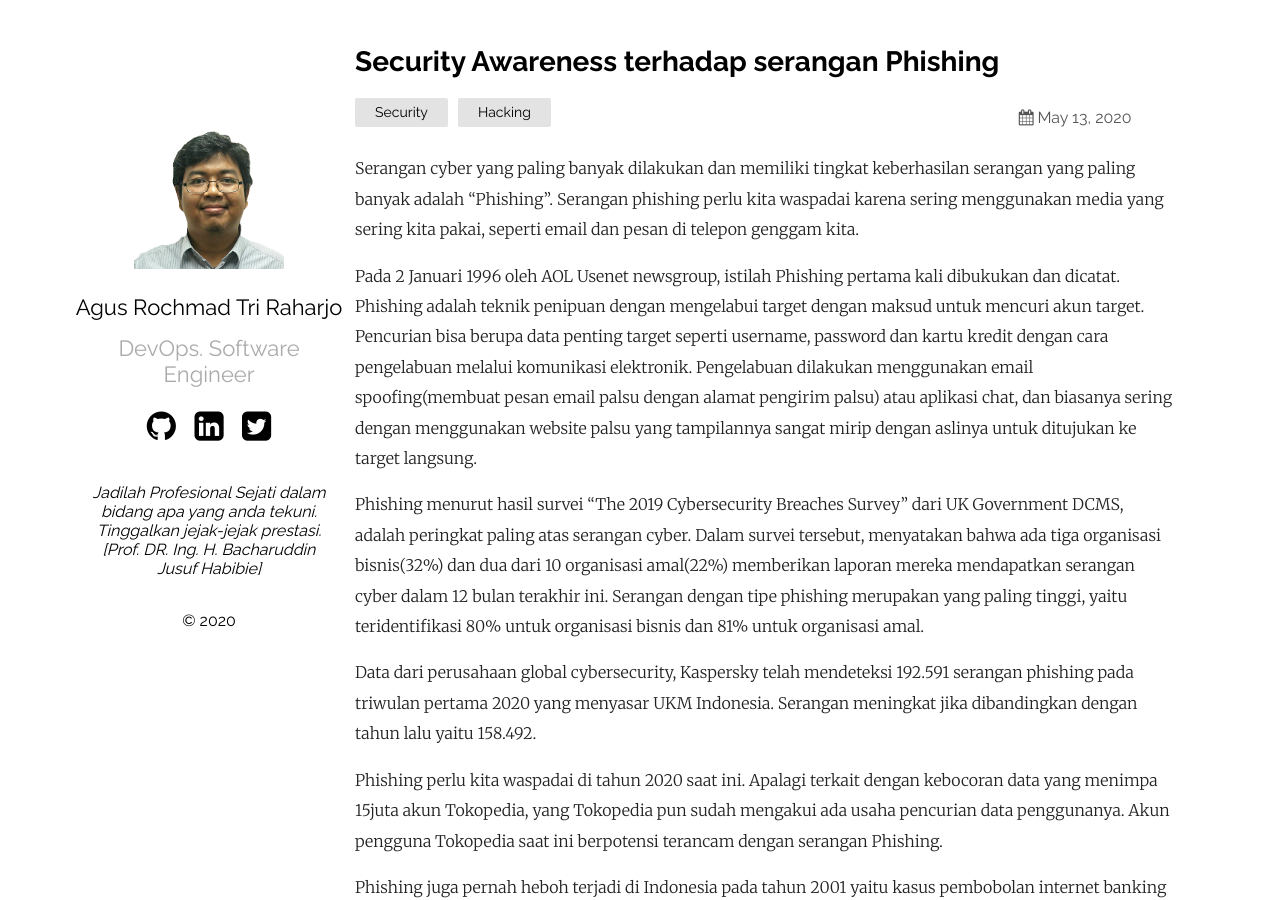
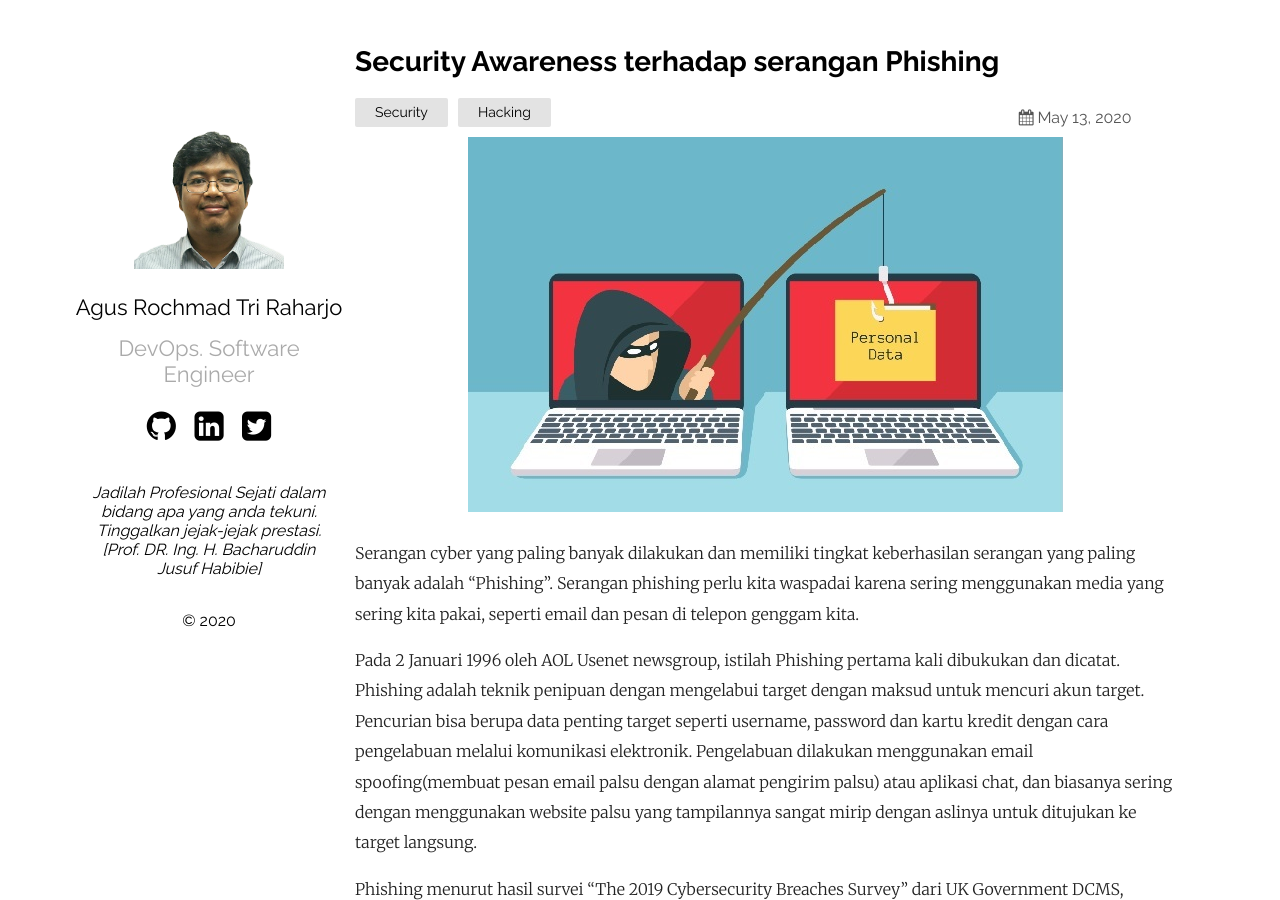
Before and after one commit to smallzero/smallzero.github.io, a Jekyll site: the page built from _posts/2020-05-13-security-awareness-terhadap-serangan-phishing.markdown, in a window 1280 px wide and 900 px high. Built offline with Jekyll 4.4.1, drawn with Linux system fonts in a browser that asks for light colours.

Commit message:
new update

```diff
--- a/_posts/2020-05-13-security-awareness-terhadap-serangan-phishing.markdown
+++ b/_posts/2020-05-13-security-awareness-terhadap-serangan-phishing.markdown
@@ -3,8 +3,9 @@ layout: post
 title:  "Security Awareness terhadap serangan Phishing"
 date:   2020-05-13 17:00:00 +0700
 categories: Security Hacking
-excerpt: Serangan cyber yang paling banyak dilakukan dan memiliki tingkat keberhasilan serangan yang paling banyak adalah "Phishing". Serangan phishing perlu kita waspadai karena sering menggunakan media yang sering kita pakai, seperti email dan pesan di telepon genggam kita. <br/><br/>Pada 2 Januari 1996 oleh AOL Usenet newsgroup, istilah Phishing pertama kali dibukukan dan dicatat. Phishing adalah teknik penipuan dengan mengelabui target dengan maksud untuk mencuri akun target. Pencurian bisa berupa data penting target seperti username, password dan kartu kredit dengan cara pengelabuan melalui komunikasi elektronik. Pengelabuan dilakukan menggunakan email spoofing(membuat pesan email palsu dengan alamat pengirim palsu) atau aplikasi chat, dan biasanya sering dengan menggunakan website palsu yang tampilannya sangat mirip dengan aslinya untuk ditujukan ke target langsung.
+excerpt: <div align="center"><img src="/assets/phishing.jpg"></div>Serangan cyber yang paling banyak dilakukan dan memiliki tingkat keberhasilan serangan yang paling banyak adalah "Phishing". Serangan phishing perlu kita waspadai karena sering menggunakan media yang sering kita pakai, seperti email dan pesan di telepon genggam kita. <br/><br/>Pada 2 Januari 1996 oleh AOL Usenet newsgroup, istilah Phishing pertama kali dibukukan dan dicatat. Phishing adalah teknik penipuan dengan mengelabui target dengan maksud untuk mencuri akun target. Pencurian bisa berupa data penting target seperti username, password dan kartu kredit dengan cara pengelabuan melalui komunikasi elektronik. Pengelabuan dilakukan menggunakan email spoofing(membuat pesan email palsu dengan alamat pengirim palsu) atau aplikasi chat, dan biasanya sering dengan menggunakan website palsu yang tampilannya sangat mirip dengan aslinya untuk ditujukan ke target langsung.
 ---
+<div align="center"><img src="{{ "/assets/phishing.jpg" | relative_url }}" alt="{{ site.plainwhite.name }}"></div>
 Serangan cyber yang paling banyak dilakukan dan memiliki tingkat keberhasilan serangan yang paling banyak adalah "Phishing". Serangan phishing perlu kita waspadai karena sering menggunakan media yang sering kita pakai, seperti email dan pesan di telepon genggam kita.
 
 Pada 2 Januari 1996 oleh AOL Usenet newsgroup, istilah Phishing pertama kali dibukukan dan dicatat. Phishing adalah teknik penipuan dengan mengelabui target dengan maksud untuk mencuri akun target. Pencurian bisa berupa data penting target seperti username, password dan kartu kredit dengan cara pengelabuan melalui komunikasi elektronik. Pengelabuan dilakukan menggunakan email spoofing(membuat pesan email palsu dengan alamat pengirim palsu) atau aplikasi chat, dan biasanya sering dengan menggunakan website palsu yang tampilannya sangat mirip dengan aslinya untuk ditujukan ke target langsung.
```
Also changed, not shown: assets/phishing.jpg (added), 1 other file.
